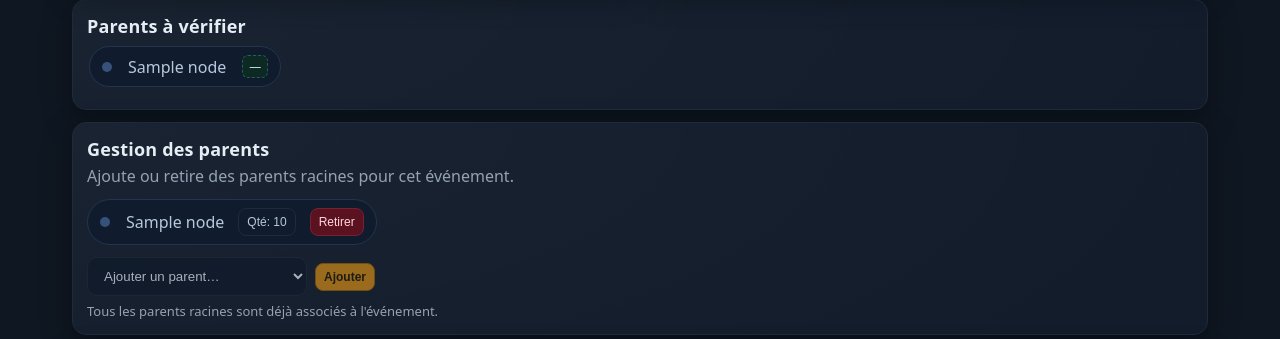
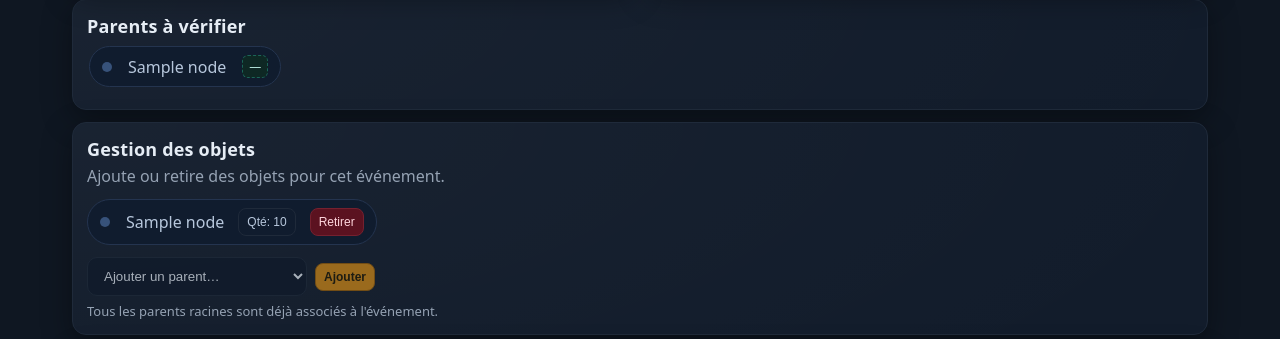
Before and after one commit to protec38/VERIFMATOS, a Flask app: page /events/1 in a window 1280 px wide. Shown: the part 273-612 px from the top of the page. Run offline with Flask 3, Linux system fonts and the light colour scheme; a user stored in the database is signed in; tables that the repository leaves empty hold one stand-in row (values such as "Sample post"); some libraries are stand-ins or nearby versions.

Commit message:
Update event.html

```diff
--- a/web/app/templates/event.html
+++ b/web/app/templates/event.html
@@ -110,8 +110,8 @@
 
 {% if can_manage %}
 <div class="card manage-card" id="event-roots-card" style="margin-top:12px;">
-  <div class="title">Gestion des parents</div>
-  <div class="muted" style="margin-top:4px;">Ajoute ou retire des parents racines pour cet événement.</div>
+  <div class="title">Gestion des objets</div>
+  <div class="muted" style="margin-top:4px;">Ajoute ou retire des objets pour cet événement.</div>
   <div id="event-roots-list" class="row wrap" style="margin-top:12px;gap:8px;"></div>
   <div class="row wrap" style="margin-top:12px;gap:8px;">
     <select id="event-root-add-select" style="min-width:220px">
```
